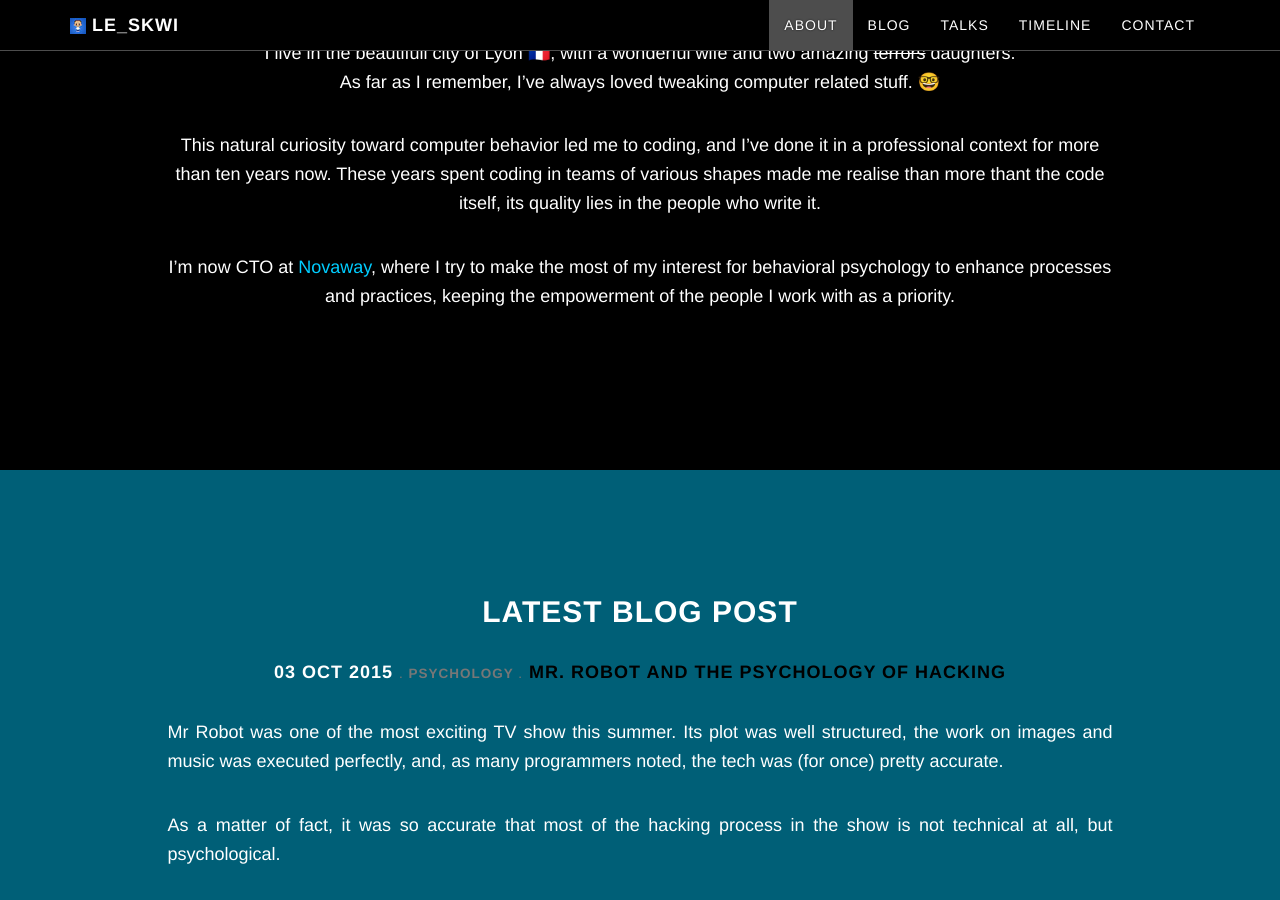
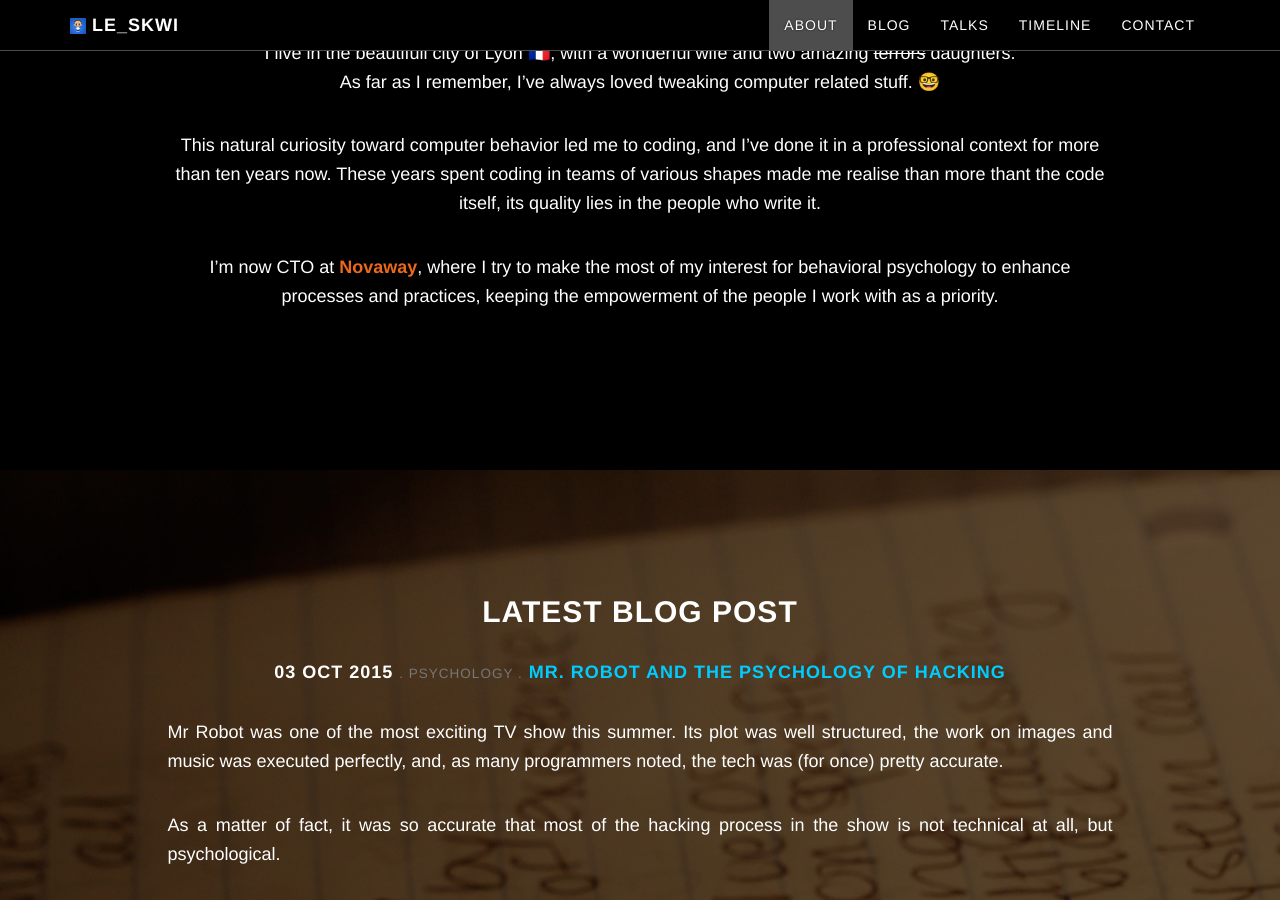
Before and after one commit to skwi/skwi.github.io, a Jekyll site: the page built from index.html, in a window 1280 px wide and 900 px high, scrolled down 1118 px. Built offline with Jekyll 4.4.1, drawn with Linux system fonts in a browser that asks for light colours; nearby versions of some CDN libraries; some web fonts are replaced; some of the changed text lies outside the part shown.

```diff
--- a/about.html
+++ b/about.html
@@ -12,4 +12,4 @@
 
 This natural curiosity toward computer behavior led me to coding, and I've done it in a professional context for more than ten years now. These years spent coding in teams of various shapes made me realise than more thant the code itself, its quality lies in the people who write it.
 
-I'm now CTO at <a href="https://novaway.fr">Novaway</a>, where I try to make the most of my interest for behavioral psychology to enhance processes and practices, keeping the empowerment of the people I work with as a priority.
+I'm now CTO at <a class="novaway" href="https://novaway.fr">Novaway</a>, where I try to make the most of my interest for behavioral psychology to enhance processes and practices, keeping the empowerment of the people I work with as a priority.
--- a/css/grayscale.scss
+++ b/css/grayscale.scss
@@ -204,11 +204,7 @@
 .about-wrapper {
 }
 .latest-post-wrapper {
-    background: #005f77;
-    a {
-        color: #000;
-        font-weight: bold;
-    }
+    background: url('/img/blog-bg.jpg');
 }
 .talks-wrapper {
     background: url('/img/microphone.jpg');
```
Also changed, not shown: index.html (+1 -1 lines), img/blog-bg.jpg (added).
